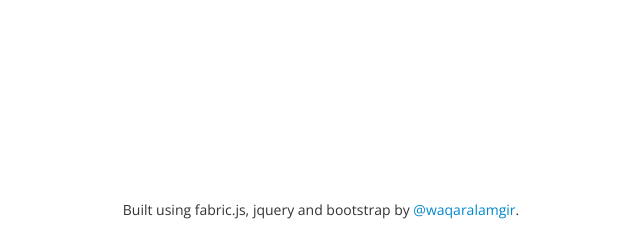
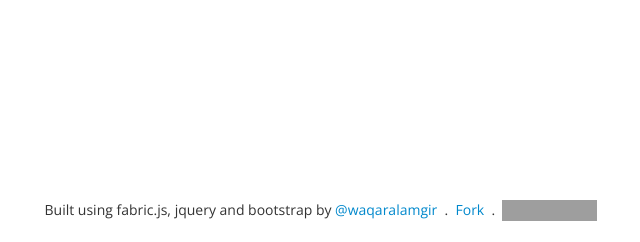
Before and after one commit to wajrcs-dk/html5-picture-editor, a PHP site: page / in a window 1280 px wide. Shown: the part 558-800 px from the top of the page, without its empty margins (333-973 px from the left). Run offline with PHP 8.4, Linux system fonts and the light colour scheme; grey boxes are pictures that could not be loaded.

Commit message:
view modification

```diff
--- a/assets/js/pet.js
+++ b/assets/js/pet.js
@@ -2,9 +2,9 @@
 /**
  * Class for all kind for event binding for Pet's commands and controls
  *
- * @Author WaqarAlamgir <walamgir@folio3.com>
+ * @Author Waqar Alamgir <waqarcs@yahoo.com>
  * @Created 23 Sep 2013
- * @Modified 23 Sep 2013
+ * @Modified 25 Sep 2013
  *
  */
 
--- a/index.php
+++ b/index.php
@@ -1,5 +1,6 @@
 <!DOCTYPE html>
 <html lang="en">
+<!-- @Author Waqar Alamgir <waqarcs@yahoo.com> -->
 <head>
 	<meta charset="utf-8">
 	<title>Picture Editor - HTML5</title>
@@ -257,7 +258,7 @@ var SITE_URL_APPLICATION = '';
 	</form>
 
 	<div class="about">
-		Built using fabric.js, jquery and bootstrap by <a target="_blank" href="http://twitter.com/waqar_alamgir">@waqaralamgir</a>.
+		Built using fabric.js, jquery and bootstrap by <a target="_blank" href="http://twitter.com/waqar_alamgir">@waqaralamgir</a> &nbsp;.&nbsp; <a href="https://github.com/waqar-alamgir/html5-picture-editor/fork">Fork</a> &nbsp;.&nbsp; <iframe width="95px" scrolling="0" height="21px" frameborder="0" allowtransparency="true" style="margin-bottom:-6px;" src="http://ghbtns.com/github-btn.html?user=waqar-alamgir&amp;repo=html5-picture-editor&amp;type=watch&amp;count=true"></iframe>
 	</div>
 
 </div>
```
Also changed, not shown: upload.php (+0 -3 lines).
